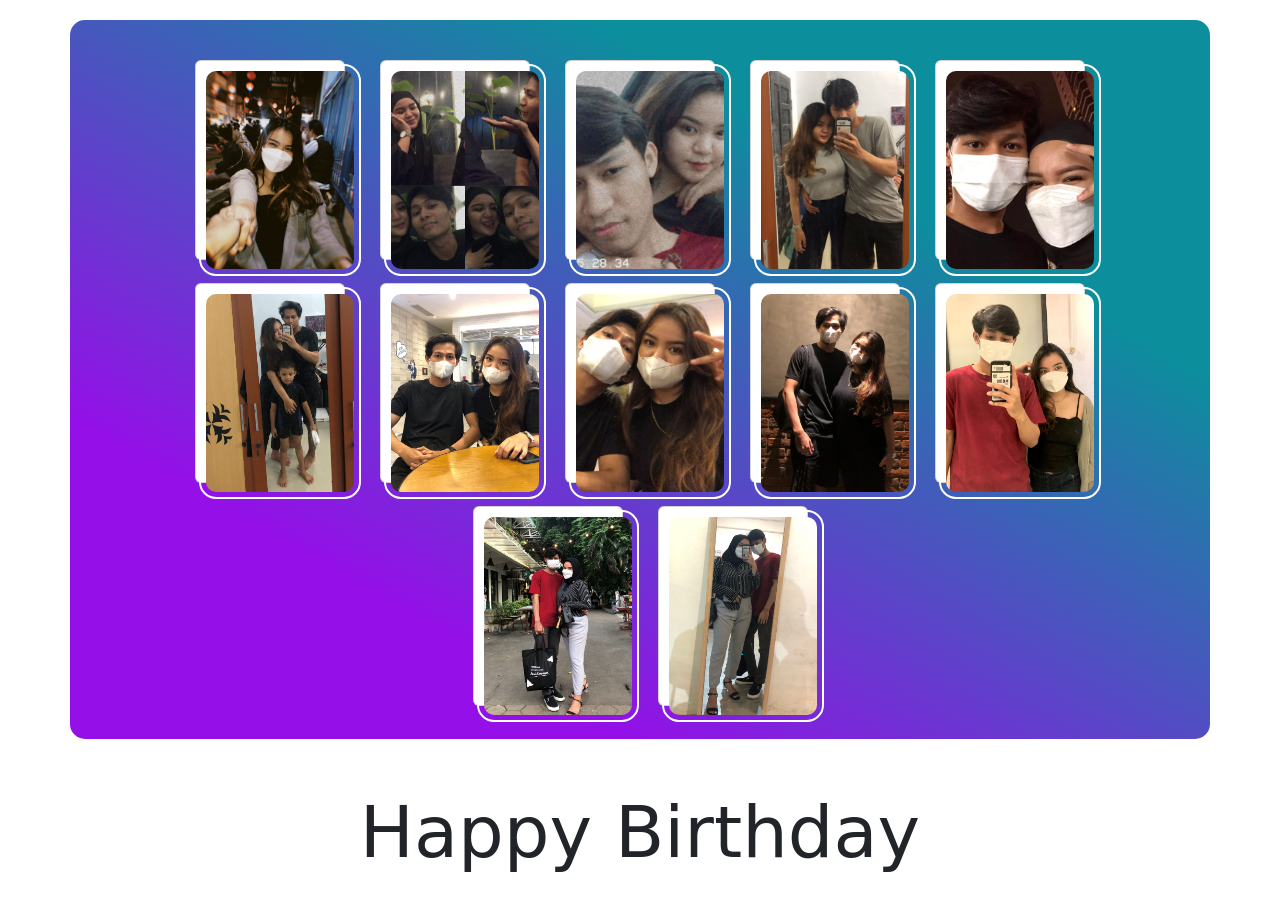
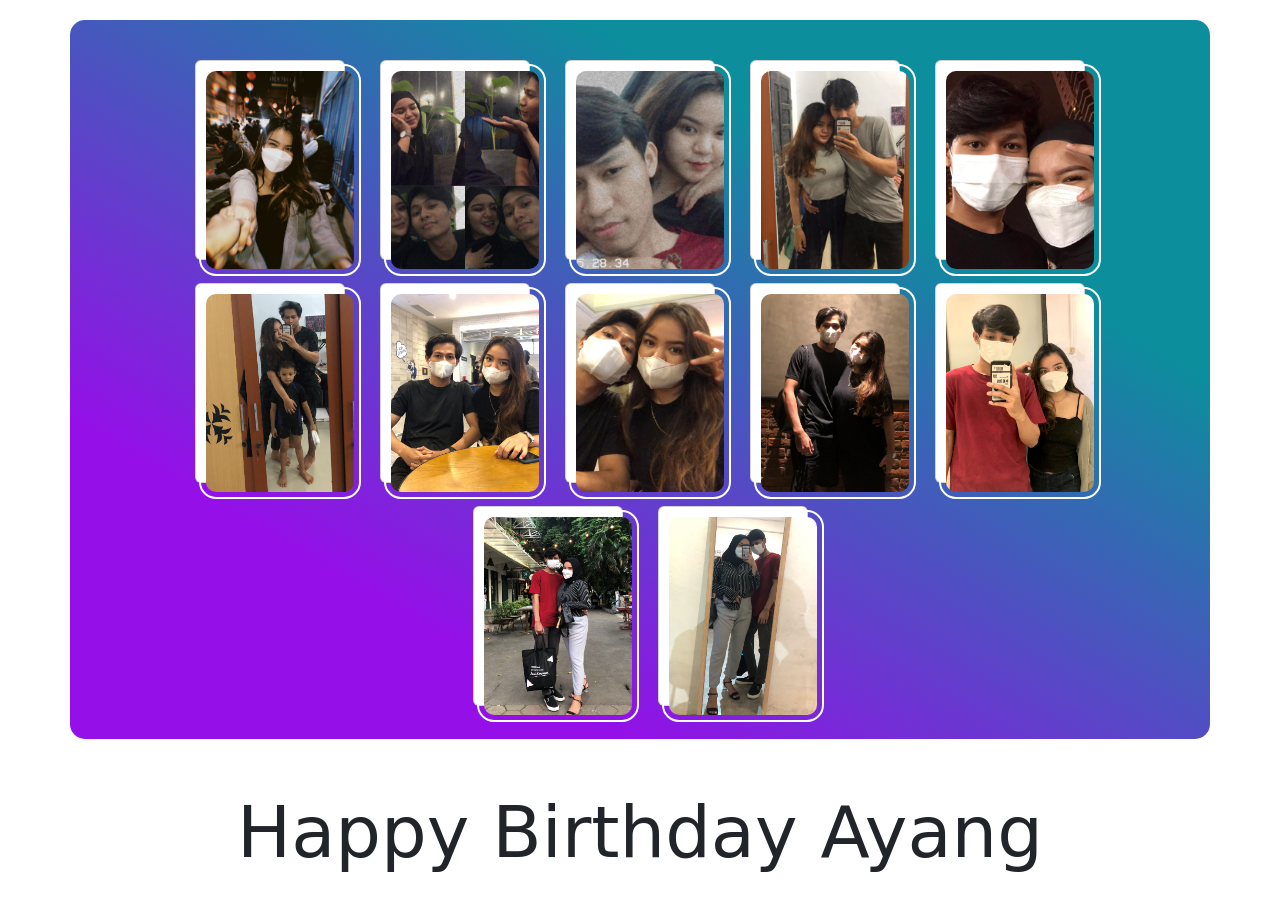
Before and after one commit to mnajamudin28/happy-birthday-chaca, a plain HTML site: page foto.html in a window 1280 px wide. Shown: the part 180-1090 px from the top of the page. Drawn offline with nearby package versions, Linux system fonts and the light colour scheme; a web font is replaced by a local one.

Commit message:
Update foto.html

```diff
--- a/foto.html
+++ b/foto.html
@@ -108,7 +108,7 @@
 
     </div>
     <div class="container-fluid fade-in">
-        <h1><span id="hbd">Happy Birthday</span></h1>
+        <h1><span id="hbd">Happy Birthday Ayang</span></h1>
     </div>
 
 </body>
```
